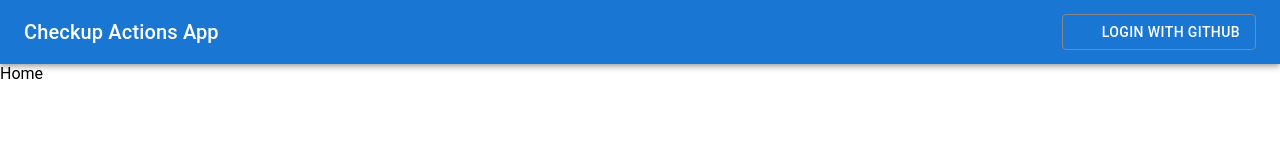
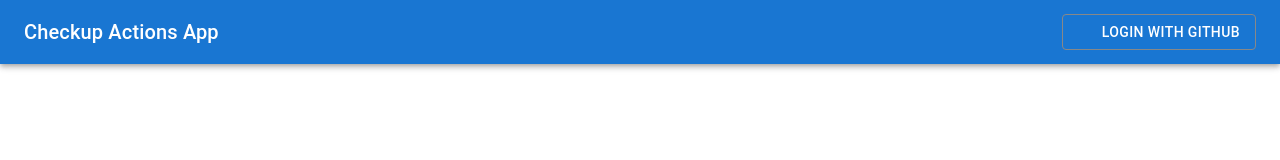
Before and after one commit to MaxWilmes1/CheckupActionsApp, a React (Vite) app in the folder frontend/: page / in a window 1280 px wide. Shown: the top 160 px of the page. Built offline with nearby package versions, Linux system fonts and the light colour scheme; no server answers; some icons are missing.

Commit message:
FRONTEND: design frontend with mui
- fix sonar issues

```diff
--- a/frontend/src/components/nav/ButtonAppBar.tsx
+++ b/frontend/src/components/nav/ButtonAppBar.tsx
@@ -14,7 +14,7 @@ type Props = {
     setDrawerOpen: (open: boolean) => void;
 };
 
-export default function ButtonAppBar({ setDrawerOpen }: Props) {
+export default function ButtonAppBar({ setDrawerOpen }: Readonly<Props>) {
     const { user } = useUser();
 
     function gitHubOauthLogin() {
--- a/frontend/src/components/nav/TemporaryDrawer.tsx
+++ b/frontend/src/components/nav/TemporaryDrawer.tsx
@@ -17,13 +17,13 @@ type Props = {
     setDrawerOpen: (open: boolean) => void;
 };
 
-export default function TemporaryDrawer({open, setDrawerOpen}: Props) {
+export default function TemporaryDrawer({open, setDrawerOpen}: Readonly<Props>) {
     const toggleDrawer = (newOpen: boolean) => () => {
         setDrawerOpen(newOpen);
     };
 
     const DrawerList = (
-        <Box sx={{width: 250}} role="presentation" onClick={toggleDrawer(false)}>
+        <Box sx={{width: 250}} onClick={toggleDrawer(false)}>
                 <List>
                     <ListItem disablePadding>
                         <ListItemButton component={NavLink} to="/">
--- a/frontend/src/pages/Home.tsx
+++ b/frontend/src/pages/Home.tsx
@@ -1,5 +1,5 @@
 export default function Home() {
     return (
-            <>Home</>
+            <></>
     )
 }
```
